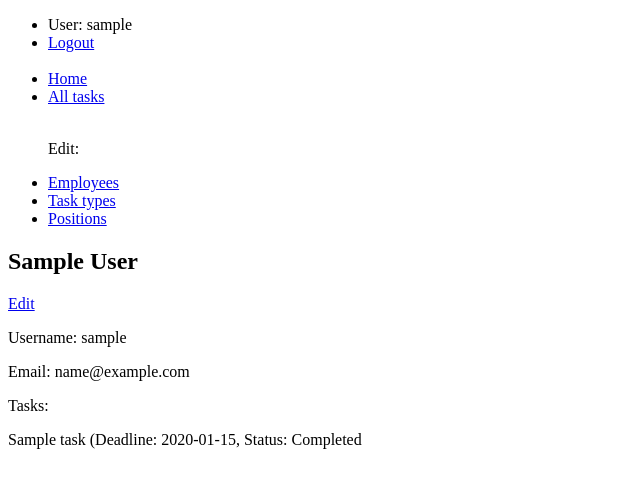
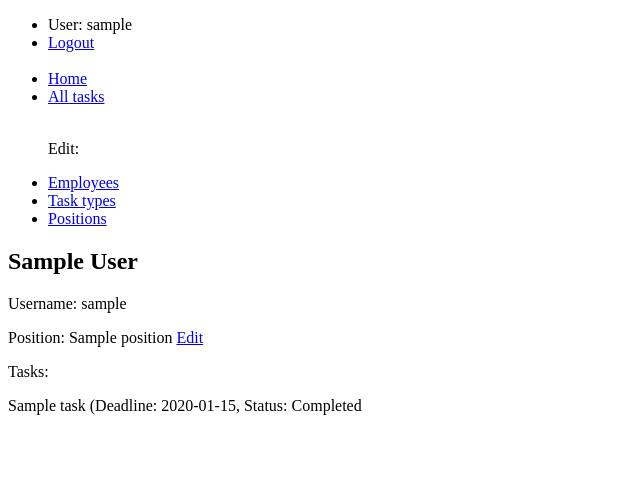
Before and after one commit to kuznetsb/it-company-task-manager-mate, a Django app: page /workers/1/ in a window 1280 px wide. Shown: the top 488 px of the page, without its empty margins (0-640 px from the left). Run offline with Django 4.2, Linux system fonts and the light colour scheme; a user stored in the database is signed in; tables that the repository leaves empty hold one stand-in row (values such as "Sample post").

Commit message:
Changed worker_detail template to edit only position of worker

```diff
--- a/templates/task_manager/worker_detail.html
+++ b/templates/task_manager/worker_detail.html
@@ -2,9 +2,8 @@
 
 {% block content %}
   <h2>{{ worker.first_name }} {{ worker.last_name }}</h2>
-  <a href="{% url 'manager:worker-update' pk=worker.id%}">Edit</a>
   <p>Username: {{ worker.username }}</p>
-  <p>Email: {{ worker.email }}</p>
+  <p>Position: {{ worker.position.name }} <a href="{% url 'manager:worker-update' pk=worker.id%}">Edit</a></p>
   <div>
     <p>Tasks:</p>
     {% for task in worker.tasks.all %}
```
